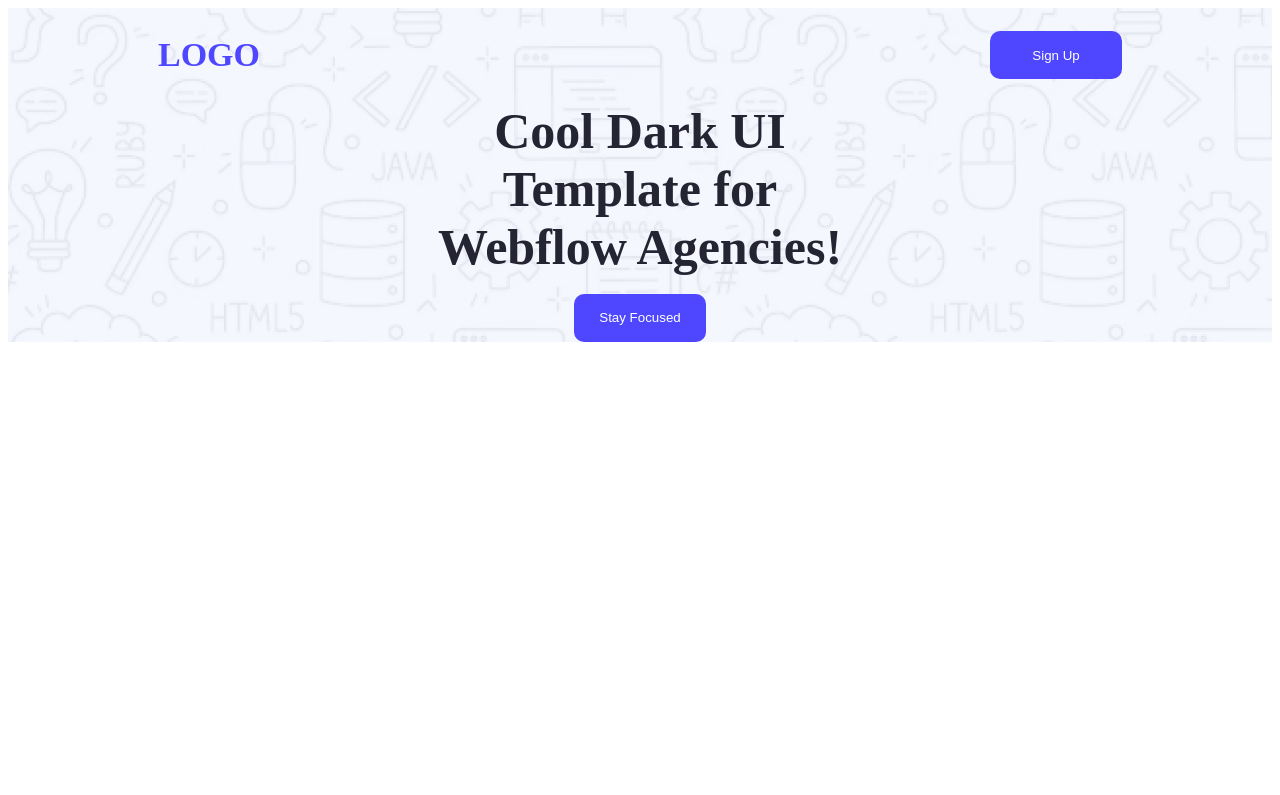
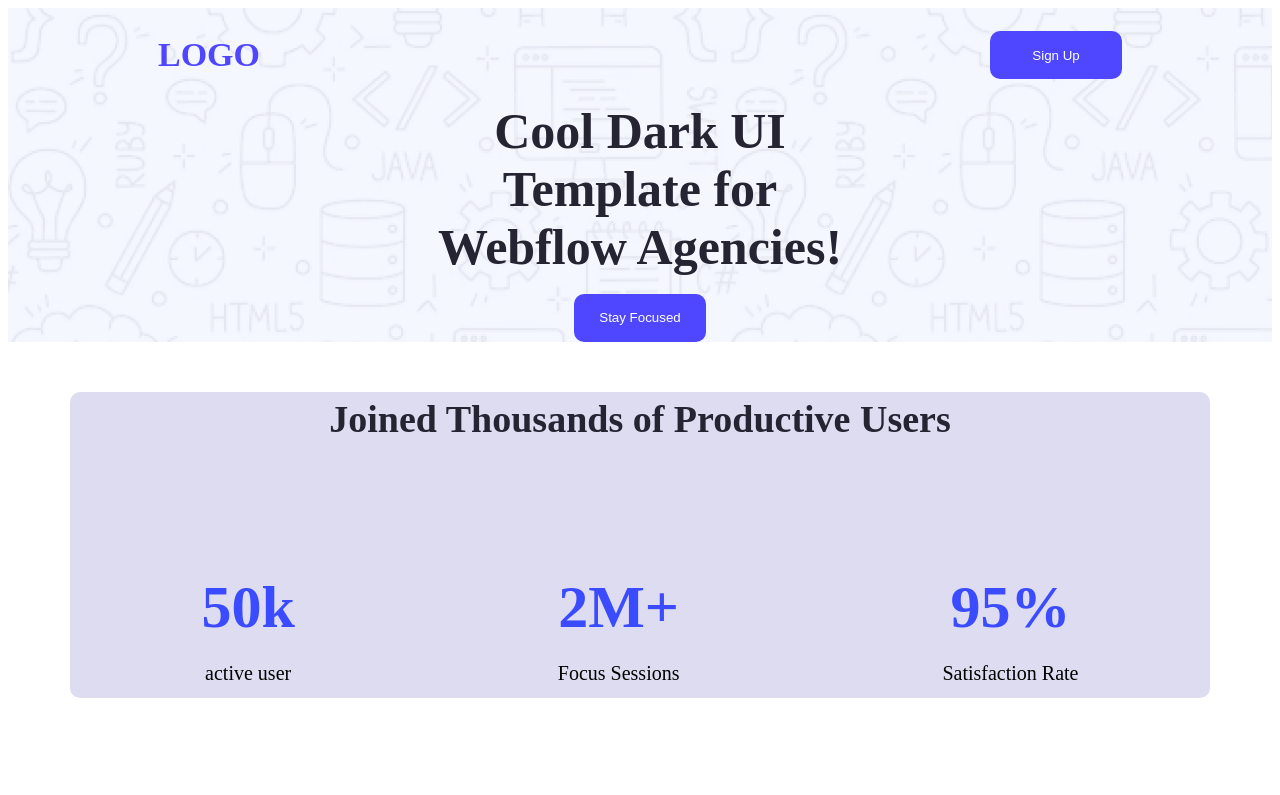
Before and after one commit to fuadhasan199/ph-assign-1, a plain HTML site: page index.html in a window 1280 px wide. Drawn offline with Linux system fonts and the light colour scheme; a web font is replaced by a local one.

Commit message:
section4 update

```diff
--- a/index.css
+++ b/index.css
@@ -30,9 +30,8 @@ nav{
     margin: 0 150px;
     align-items: center;
 }
-.header-box{
-    margin-top:;
-}
+
+
 .header-box,h1{
     font-weight: bold;
     font-size: 50px;
@@ -40,3 +39,47 @@ nav{
     text-align: center;
     margin: 0 200px;
 }
+.action-section{
+    background-color: #dddcf0;
+
+    border-radius: 10px;
+
+    align-items: center;
+    width: 1140px;
+    height: 306px;
+    margin: 50px auto;
+
+}
+.action-50k{
+    display: flex;
+    justify-content: space-around;
+    flex-direction: column;
+     align-items: center;
+}
+.action-section h2{
+    font-weight: bold;
+    font-size: 38px;
+    color: #252432;
+     text-align: center;
+     margin-bottom: 40px;
+     padding: 5px;
+}
+
+.action-section .action-50k .title {
+  font-size: 60px;
+  font-weight: bold;
+  color: #3b4bff;
+  margin: 0;
+}
+.action-section .action-50k p{
+    font-size:20px;
+    font-weight: 400;
+    color: #000000;
+}
+.action-container{
+    display: flex;
+    justify-content: space-around;
+    align-items: center;
+    height: 100%;
+
+}
--- a/index.html
+++ b/index.html
@@ -23,6 +23,45 @@
     </header>
     <main>
 
+
+
+        <section class="section-3">
+
+
+
+        </section>
+
+
+
+
+
+
+
+    <section class="action-section">
+
+    <h2>Joined Thousands of Productive Users</h2>
+    <div class="action-container">
+
+
+    <div class="action-50k">
+        <p class="title">50k</p>
+        <p>active user</p>
+    </div>
+
+    <div class="action-50k">
+           <p class="title">2M+</p>
+          <p>Focus Sessions</p>
+    </div>
+
+    <div class="action-50k">
+           <p class="title"> 95% </p>
+            <p>Satisfaction Rate</p>
+    </div>
+
+     </div>
+    </section>
+
+
     </main>
 
     <footer>
```
